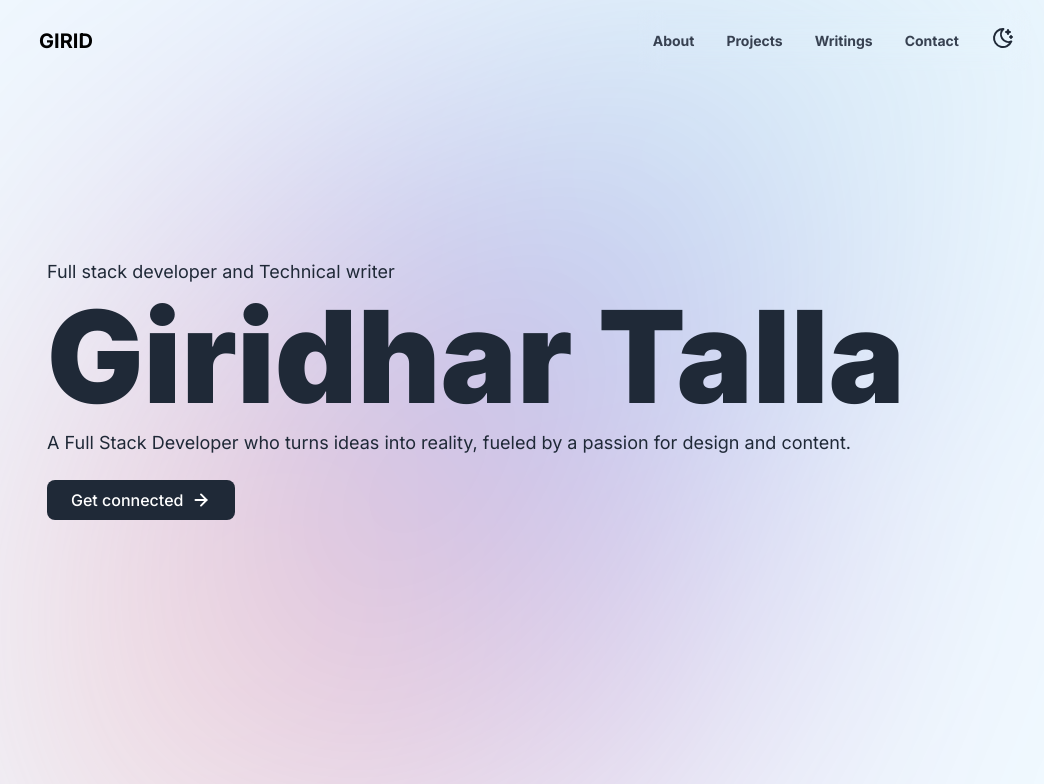
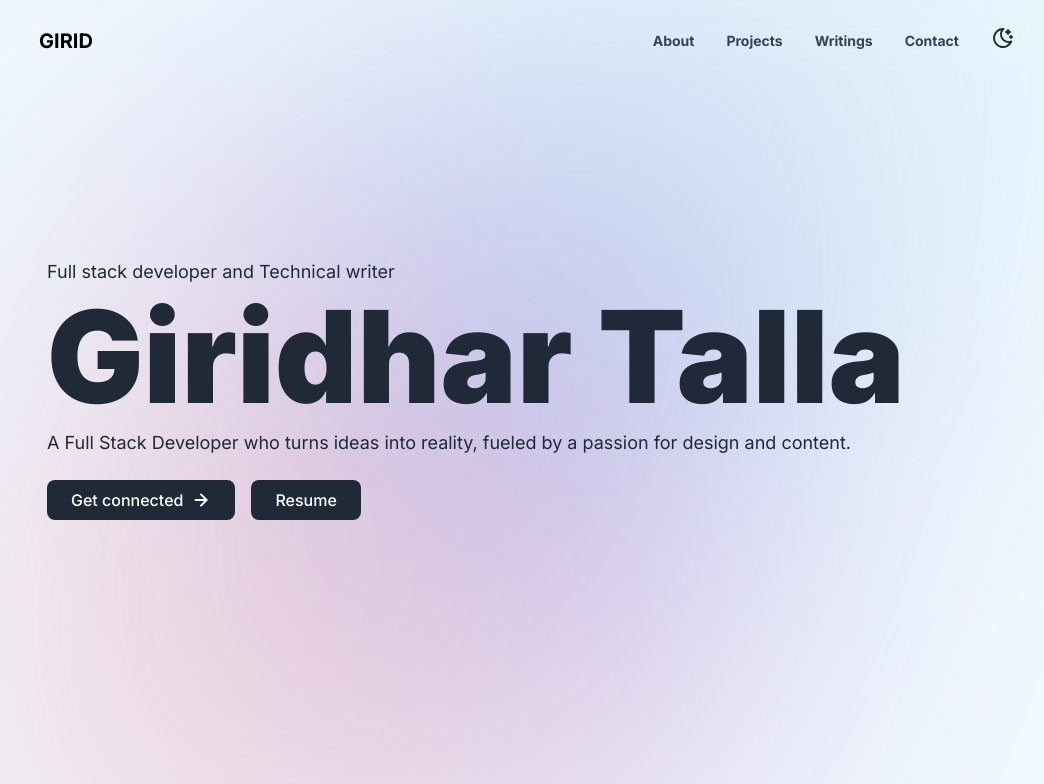
Before and after one commit to giridhar7632/personal-site, a SvelteKit app: page / in a window 1280 px wide. Shown: the top 784 px of the page, without its empty margins (105-1149 px from the left). Built offline with nearby package versions, Linux system fonts and the light colour scheme; a web font is replaced by a local one.

Commit message:
Update resume

```diff
--- a/src/routes/+page.svelte
+++ b/src/routes/+page.svelte
@@ -48,9 +48,9 @@
 				<Arrow size={20} />
 			</Button>
 		</a>
-		<!-- <a href={'/resume.pdf'}>
+		<a href={'/resume.pdf'}>
 			<Button class="text-sm sm:text-base">Resume</Button>
-		</a> -->
+		</a>
 	</div>
 </section>
 
```
